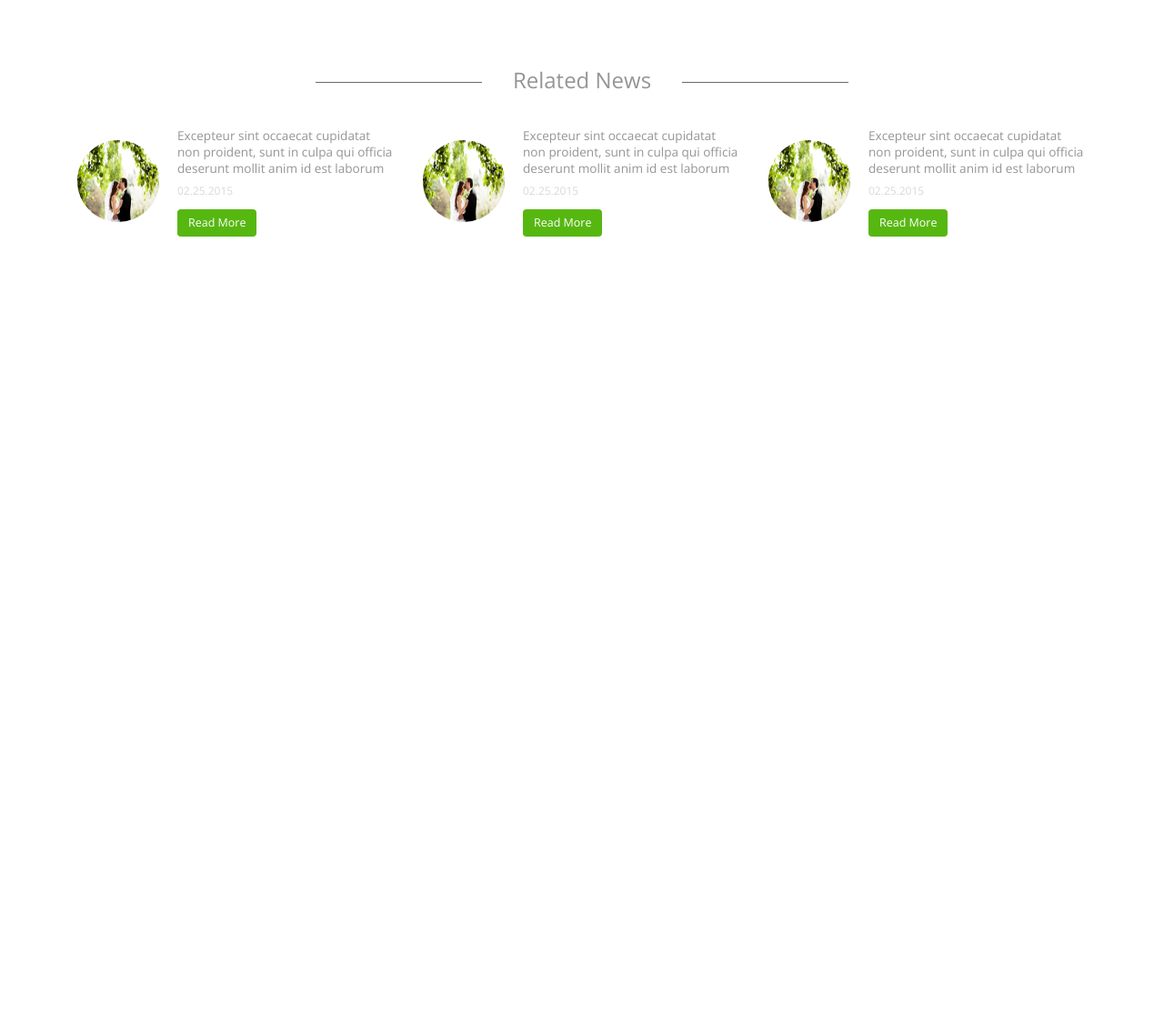
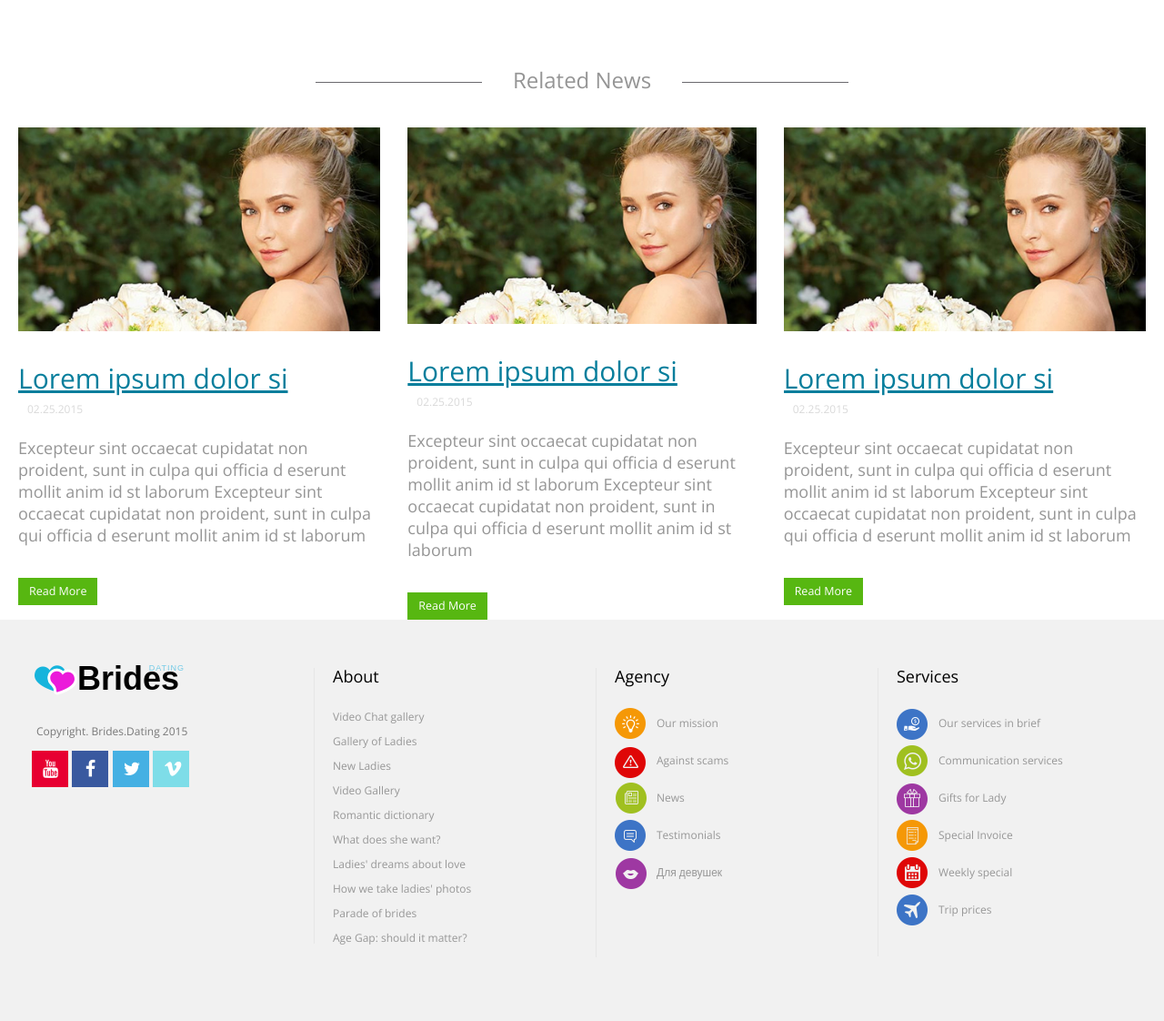
Before and after one commit to samogray/brides, a plain HTML site: page article.html in a window 1280 px wide. Shown: the part 1892-3014 px from the top of the page at 91% size. Before the commit the page ends 2192 px from the top, so only its background shows below. Drawn offline with nearby package versions, Linux system fonts and the light colour scheme.

Commit message:
article-page-structure-end

```diff
--- a/article.html
+++ b/article.html
@@ -147,55 +147,64 @@
         </article>
         <aside>
             <div class="my-wrap">
-                <div class="container">
+                <div class="container-fluid">
                     <div class="row">
                         <div class="col-lg-12">
                             <h3 class="title-ledies-group"><span class="line-decor"></span>Related News<span class="line-decor"></span></h3>
                         </div>
-                        <div class="col-lg-4">
-                            <div class="media">
-                                <div class="media-left media-middle">
+                        <div class="col-lg-4 col-md-4 no-padding-l">
+                            <div>
+                                <div class="article-news-image">
                                     <div>
                                         <a href="#">
-                                            <img class="img-circle" src="img/news-pict.jpg" alt="news">
+                                            <img class="" src="img/article-news.jpg" alt="news">
                                         </a>
                                     </div>
                                 </div>
-                                <div class="media-body">
-                                    <p class="text-news">Excepteur sint occaecat cupidatat non proident, sunt in culpa qui officia deserunt mollit anim id est laborum</p>
+                                <div class="media-body article-media-body">
+                                    <h4 class="media-heading"><a href="#0">Lorem ipsum dolor si</a></h4>
                                     <span class="date-news">02.25.2015</span>
+                                    <p class="text-news">Excepteur sint occaecat cupidatat non proident, sunt in culpa qui officia d eserunt mollit anim id
+                                        st laborum Excepteur sint occaecat cupidatat non proident, sunt in culpa qui officia d eserunt mollit anim id
+                                        st laborum</p>
                                     <a href="#0" class="btn">Read More</a>
                                 </div>
                             </div>
                         </div>
-                        <div class="col-lg-4">
-                            <div class="media">
-                                <div class="media-left media-middle">
+                        <div class="col-lg-4 col-md-4">
+                            <div>
+                                <div class="article-news-image">
                                     <div>
                                         <a href="#">
-                                            <img class="img-circle" src="img/news-pict.jpg" alt="news">
+                                            <img class="" src="img/article-news.jpg" alt="news">
                                         </a>
                                     </div>
                                 </div>
-                                <div class="media-body">
-                                    <p class="text-news">Excepteur sint occaecat cupidatat non proident, sunt in culpa qui officia deserunt mollit anim id est laborum</p>
+                                <div class="media-body article-media-body">
+                                    <h4 class="media-heading"><a href="#0">Lorem ipsum dolor si</a></h4>
                                     <span class="date-news">02.25.2015</span>
+                                    <p class="text-news">Excepteur sint occaecat cupidatat non proident, sunt in culpa qui officia d eserunt mollit anim id
+                                        st laborum Excepteur sint occaecat cupidatat non proident, sunt in culpa qui officia d eserunt mollit anim id
+                                        st laborum</p>
                                     <a href="#0" class="btn">Read More</a>
                                 </div>
                             </div>
                         </div>
-                        <div class="col-lg-4">
-                            <div class="media">
-                                <div class="media-left media-middle">
+                        <div class="col-lg-4 col-md-4 no-padding-r">
+                            <div>
+                                <div class="article-news-image">
                                     <div>
                                         <a href="#">
-                                            <img class="img-circle" src="img/news-pict.jpg" alt="news">
+                                            <img class="" src="img/article-news.jpg" alt="news">
                                         </a>
                                     </div>
                                 </div>
-                                <div class="media-body">
-                                    <p class="text-news">Excepteur sint occaecat cupidatat non proident, sunt in culpa qui officia deserunt mollit anim id est laborum</p>
+                                <div class="media-body article-media-body">
+                                    <h4 class="media-heading"><a href="#0">Lorem ipsum dolor si</a></h4>
                                     <span class="date-news">02.25.2015</span>
+                                    <p class="text-news">Excepteur sint occaecat cupidatat non proident, sunt in culpa qui officia d eserunt mollit anim id
+                                        st laborum Excepteur sint occaecat cupidatat non proident, sunt in culpa qui officia d eserunt mollit anim id
+                                        st laborum</p>
                                     <a href="#0" class="btn">Read More</a>
                                 </div>
                             </div>
@@ -205,6 +214,62 @@
             </div>
         </aside>
     </div>
+    <footer class="footer-page">
+        <div class="container-fluid clearfix">
+            <div class="row clearfix">
+                <div class="my-wrap clearfix">
+                    <div class="col-sx-6 col-sm-6 col-md-6 col-lg-3">
+                        <div class="no-float">
+                            <a href="#0" class="logo navbar-brand">Brides <span>dating</span></a>
+                            <span class="copyr">Copyright. Brides.Dating 2015</span>
+                        </div>
+                        <div class="soc-btn">
+                            <a class="btn-group btn sc-youtube" role="group" aria-label="..."><i class="fa fa-youtube"></i></a>
+                            <a class="btn-group btn sc-facebook" role="group" aria-label="..."><i class="fa fa-facebook"></i></a>
+                            <a class="btn-group btn sc-twiter" role="group" aria-label="..."><i class="fa fa-twitter"></i></a>
+                            <a class="btn-group btn sc-vimeo" role="group" aria-label="..."><i class="fa fa-vimeo"></i></a>
+                        </div>
+                    </div>
+                    <div class="col-sx-6 col-sm-6 col-md-6 col-lg-3 cleat-b">
+                        <ul class="footer-title-gr">
+                            <li><h3>About</h3></li>
+                            <li><a href="#0">Video Chat gallery</a></li>
+                            <li><a href="#0">Gallery of Ladies</a></li>
+                            <li><a href="#0">New Ladies</a></li>
+                            <li><a href="#0">Video Gallery</a></li>
+                            <li><a href="#0">Romantic dictionary</a></li>
+                            <li><a href="#0">What does she want?</a></li>
+                            <li><a href="#0">Ladies' dreams about love</a></li>
+                            <li><a href="#0">How we take ladies' photos</a></li>
+                            <li><a href="#0">Parade of brides</a></li>
+                            <li><a href="#0">Age Gap: should it matter?</a></li>
+                        </ul>
+                    </div>
+                    <div class="col-sx-6 col-sm-6 col-md-6 col-lg-3">
+                        <ul class="footer-title-gr agency">
+                            <li><h3>Agency</h3></li>
+                            <li class="agancy-mission"><a href="#0">Our mission</a></li>
+                            <li class="agancy-scam"><a href="#0">Against scams</a></li>
+                            <li class="agancy-news"><a href="#0">News</a></li>
+                            <li class="agancy-test"><a href="#0">Testimonials</a></li>
+                            <li class="agancy-girl"><a href="#0">Для девушек</a></li>
+                        </ul>
+                    </div>
+                    <div class="col-sx-6 col-sm-6 col-md-6 col-lg-3">
+                        <ul class="footer-title-gr agency service">
+                            <li><h3>Services</h3></li>
+                            <li class="servise-our"><a href="#0">Our services in brief</a></li>
+                            <li class="service-com"><a href="#0">Communication services</a></li>
+                            <li class="service-gift"><a href="#0">Gifts for Lady</a></li>
+                            <li class="service-special"><a href="#0">Special Invoice</a></li>
+                            <li class="service-week"><a href="#0">Weekly special</a></li>
+                            <li class="service-trip"><a href="#0">Trip prices</a></li>
+                        </ul>
+                    </div>
+                </div>
+            </div>
+        </div>
+    </footer>
 </div>
 
 <!--[if lt IE 9]>
--- a/css/main.css
+++ b/css/main.css
@@ -796,3 +796,32 @@ p.article-news-text{
 	float: right;
 	margin: 20px 0 0 35px;
 }
+.article-news-image img {
+	max-width: 100%;
+}
+.article-media-body h4.media-heading a {
+	font-size: 30px;
+	color: #067e9c;
+}
+.article-media-body{
+	padding-top: 35px;
+}
+.article-media-body h4.media-heading{
+	padding-left: 0;
+}
+.article-media-body p.text-news, .article-media-body span.date-news,{
+	padding-left: 0;
+	margin-left: 0;
+}
+.article-media-body p.text-news{
+	font-size: 18px;
+	line-height: 24px;
+	padding-top: 10px;
+	padding-bottom: 35px;
+	padding-left: 0;
+	margin-left: 0;
+}
+.article-media-body a.btn{
+	border-radius: 0;
+	margin-left: 0;
+}
```
Also changed, not shown: img/article-news.jpg (added).
